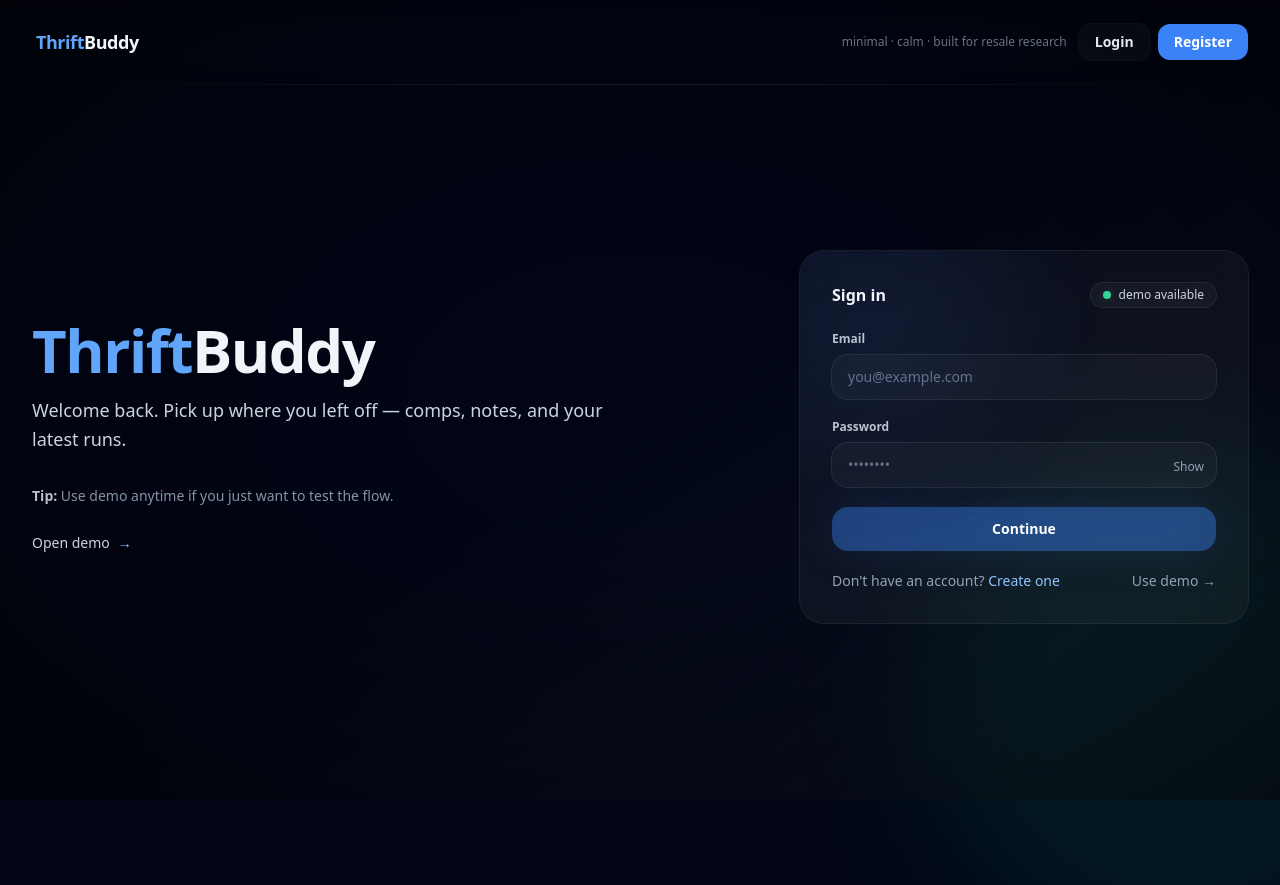
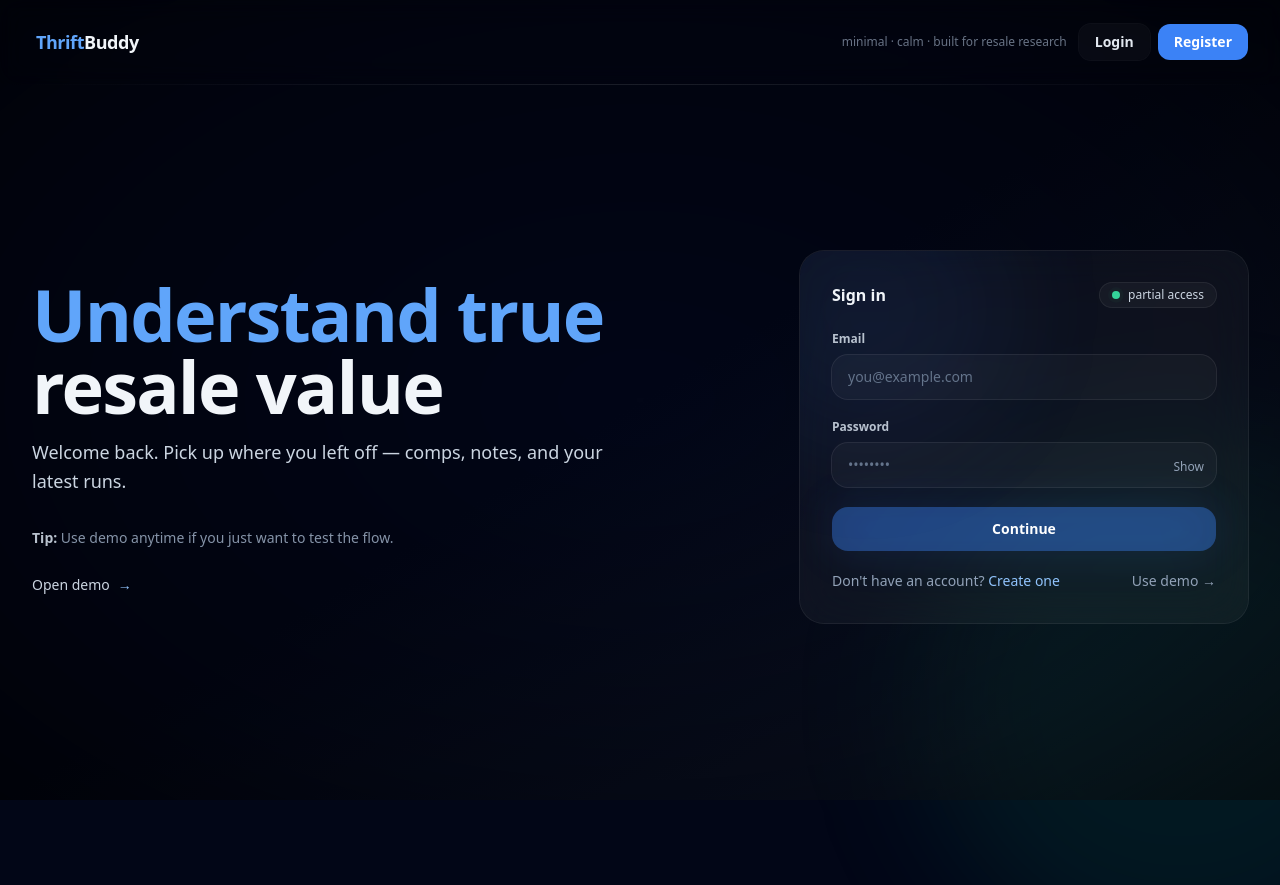
Before and after one commit to EthanGoodman/ThriftBuddy, a Next.js app in the folder apps/web/: page /login in a window 1280 px wide. Built offline with nearby package versions, Linux system fonts and the light colour scheme; no server answers.

Commit message:
Updated ThriftBuddy to warm phrase on landing and login/register page

```diff
--- a/apps/web/app/(protected)/layout.tsx
+++ b/apps/web/app/(protected)/layout.tsx
@@ -24,15 +24,12 @@ export default async function ProtectedLayout({ children }: { children: ReactNod
   const jar = await cookies();
   const token = jar.get(COOKIE_NAME)?.value;
 
-  console.log(token)
-
   if (!token) redirect("/");
 
   try {
     await verifyAccessToken(token);
     return <>{children}</>;
   } catch (e) {
-    // expired / invalid / wrong secret
     redirect("/");
   }
 }
--- a/apps/web/app/(public)/login/page.tsx
+++ b/apps/web/app/(public)/login/page.tsx
@@ -145,10 +145,10 @@ export default function LoginPage() {
       <div className="grid grid-cols-1 md:grid-cols-2 gap-14 items-center">
         {/* Left: brand + reassurance */}
         <div className="max-w-xl">
-          <h1 className="text-6xl md:text-6xl font-semibold tracking-tight text-slate-100">
-            <span className="text-blue-400">Thrift</span>Buddy
+          <h1 className="text-6xl md:text-7xl font-semibold tracking-tight text-slate-100">
+            <span className="text-blue-400"> Understand true {" "}</span>
+              resale value
           </h1>
-
           <div className="mt-4 text-lg text-slate-300 leading-relaxed">
             Welcome back. Pick up where you left off — comps, notes, and your latest runs.
           </div>
@@ -190,7 +190,7 @@ export default function LoginPage() {
                       <span className="absolute inline-flex h-full w-full rounded-full bg-emerald-400 opacity-50 animate-ping" />
                       <span className="relative inline-flex h-2 w-2 rounded-full bg-emerald-400" />
                     </span>
-                    demo available
+                    partial access
                   </div>
                 </div>
 
--- a/apps/web/app/(public)/page.tsx
+++ b/apps/web/app/(public)/page.tsx
@@ -261,9 +261,9 @@ export default function LandingPage() {
             {/* LEFT */}
             <div className="max-w-xl">
               <h1 className="text-6xl md:text-7xl font-semibold tracking-tight text-slate-100">
-                <span className="text-blue-400">Thrift</span>Buddy
+                <span className="text-blue-400"> Understand true {" "}</span>
+                  resale value
               </h1>
-
               {/* Replaces the paragraph */}
               <TypeLine />
 
@@ -299,7 +299,7 @@ export default function LandingPage() {
                             <span className="absolute inline-flex h-full w-full rounded-full bg-emerald-400 opacity-50 animate-ping" />
                             <span className="relative inline-flex h-2 w-2 rounded-full bg-emerald-400" />
                           </span>
-                          demo enabled
+                          partial access
                         </div>
                       </div>
 
--- a/apps/web/app/(public)/register/page.tsx
+++ b/apps/web/app/(public)/register/page.tsx
@@ -158,10 +158,10 @@ export default function RegisterPage() {
       <div className="grid grid-cols-1 md:grid-cols-2 gap-14 items-center">
         {/* Left */}
         <div className="max-w-xl">
-          <h1 className="text-6xl md:text-6xl font-semibold tracking-tight text-slate-100">
-            <span className="text-blue-400">Thrift</span>Buddy
+          <h1 className="text-6xl md:text-7xl font-semibold tracking-tight text-slate-100">
+            <span className="text-blue-400"> Understand true {" "}</span>
+              resale value
           </h1>
-
           <div className="mt-4 text-lg text-slate-300 leading-relaxed">
             Create your account to save comps, notes, and previous runs.
           </div>
@@ -194,7 +194,6 @@ export default function RegisterPage() {
                 <div className="relative">
                   <div className="mb-6">
                     <div className="text-base font-semibold text-slate-100">Create account</div>
-                    <div className="text-sm text-slate-400">Email + password for now. OAuth next.</div>
                   </div>
 
                   <form onSubmit={onSubmit} className="space-y-5">
--- a/apps/web/components/auth/AuthPanel.tsx
+++ b/apps/web/components/auth/AuthPanel.tsx
@@ -141,23 +141,6 @@ export default function AuthPanel({ variant = "landing" }: { variant?: Variant }
                 Create account <span className="text-blue-300">Get started</span>
               </button>
             </div>
-
-            {/* Demo */}
-            <div className="mt-6">
-              <button
-                type="button"
-                onClick={() => router.push("/app")}
-                className="group w-full rounded-2xl px-4 py-3 text-left text-sm text-slate-300 hover:bg-white/[0.03] ring-1 ring-transparent hover:ring-white/10 transition"
-              >
-                <div className="flex items-center justify-between">
-                  <span className="text-slate-400">Try it without signing in</span>
-                  <span className="inline-flex items-center gap-2 text-blue-300">
-                    Open demo <span className="transition-transform group-hover:translate-x-0.5">→</span>
-                  </span>
-                </div>
-                <div className="mt-1 text-xs text-slate-500">Uses sample mode — no account required.</div>
-              </button>
-            </div>
           </>
         )}
       </div>
```
Also changed, not shown: 1 other file (tests, documents, lock files or other folders).
